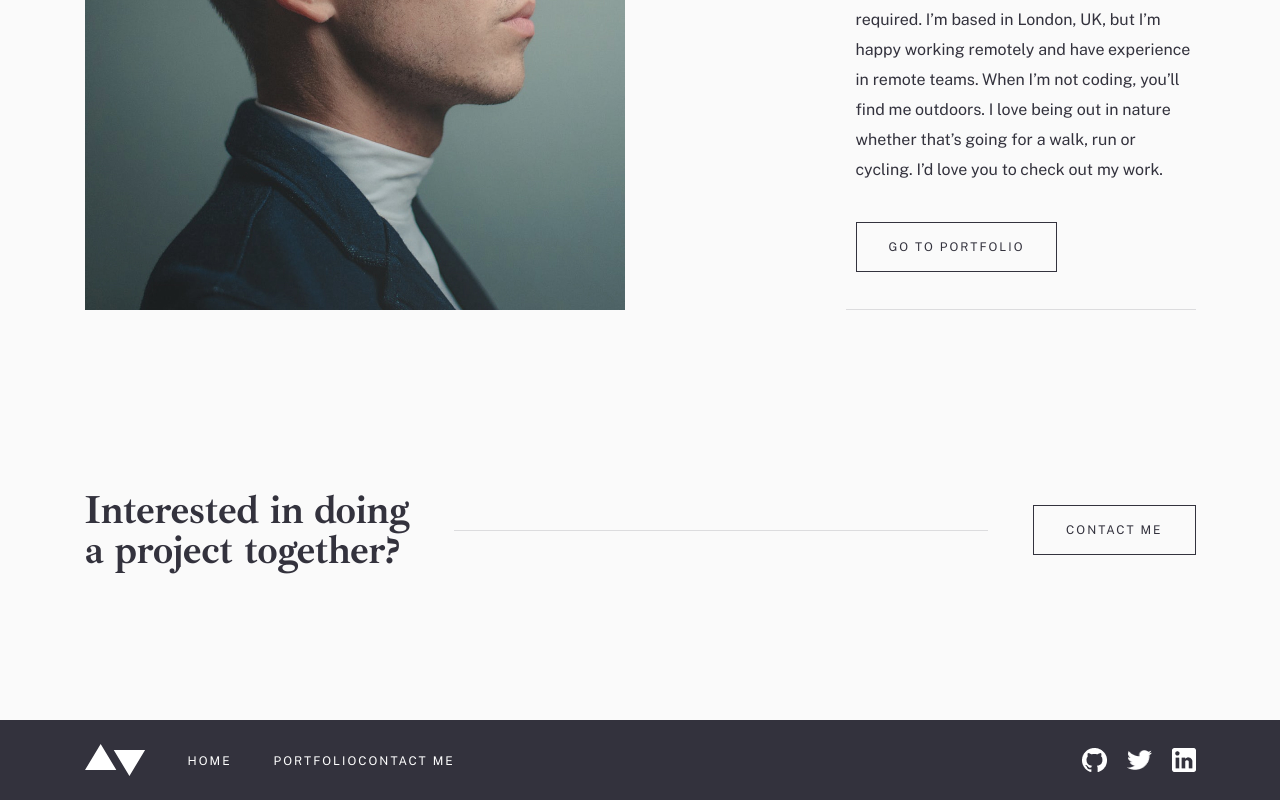
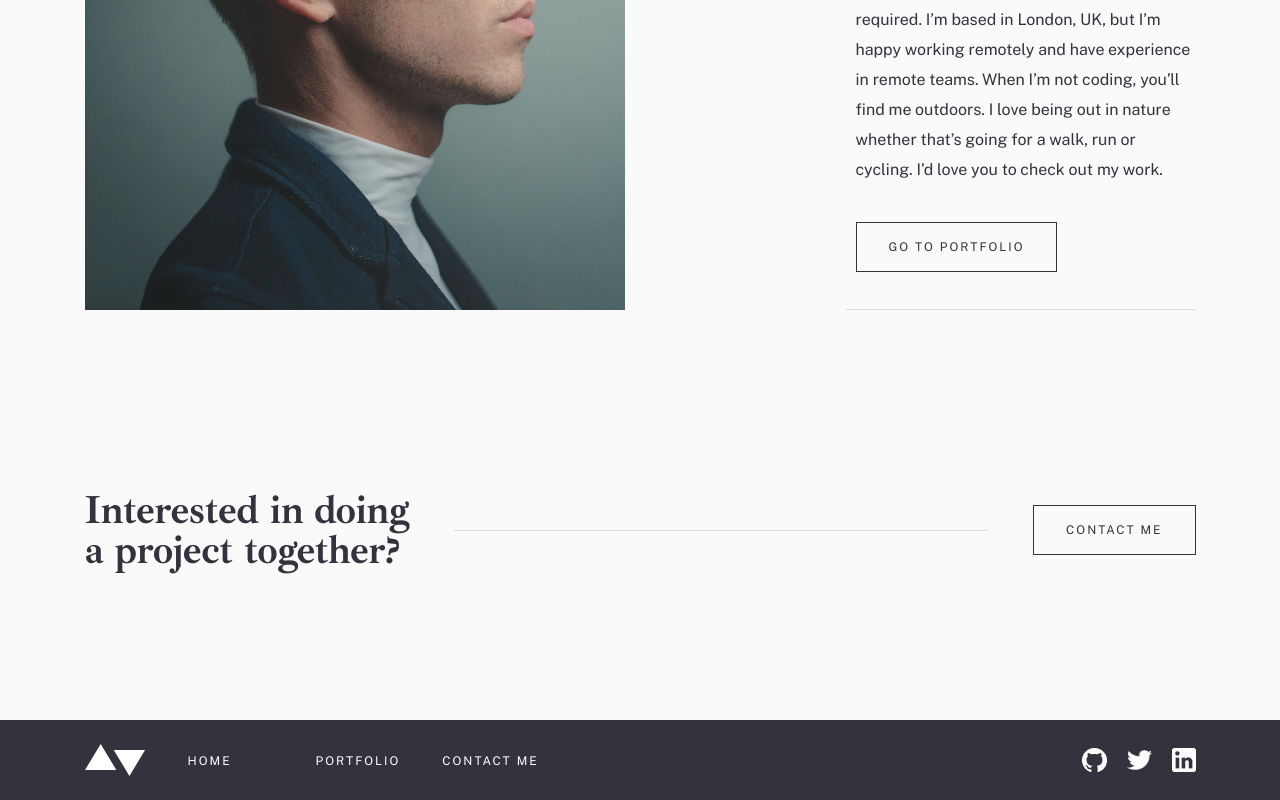
Before and after one commit to Nematov-Zokirjon/minimalist-partfolio-website, a plain HTML site: page index.html in a window 1280 px wide. Shown: the part 1190-1990 px from the top of the page. Drawn offline with nearby package versions, Linux system fonts and the light colour scheme.

Commit message:
footer changed

```diff
--- a/css/main.css
+++ b/css/main.css
@@ -398,6 +398,8 @@
 }
 /* -------------  CONTACT END   ---------------- */
 
+/* -------------  FOOTER    ---------------- */
+
 .footer{
     background-color:var(--Grayish-Dark-Blue);
     padding: 24px 0;
@@ -410,11 +412,14 @@
 .footer__list{
     margin-right: auto;
 }
+.footer__list ul li:not(:last-child){
+    margin-right: 42px;
+}
 .footer-links{
     color: #fff;
 }
 
-@media only screen and (max-width: 600px) {
+@media only screen and (max-width: 640px) {
 .footer__list {
     margin: 0 auto;
 }
@@ -446,3 +451,5 @@
         display: block;
     }
 }
+
+/* -------------  FOOTER END   ---------------- */
```
Also changed, not shown: index.html (+2 -0 lines).
